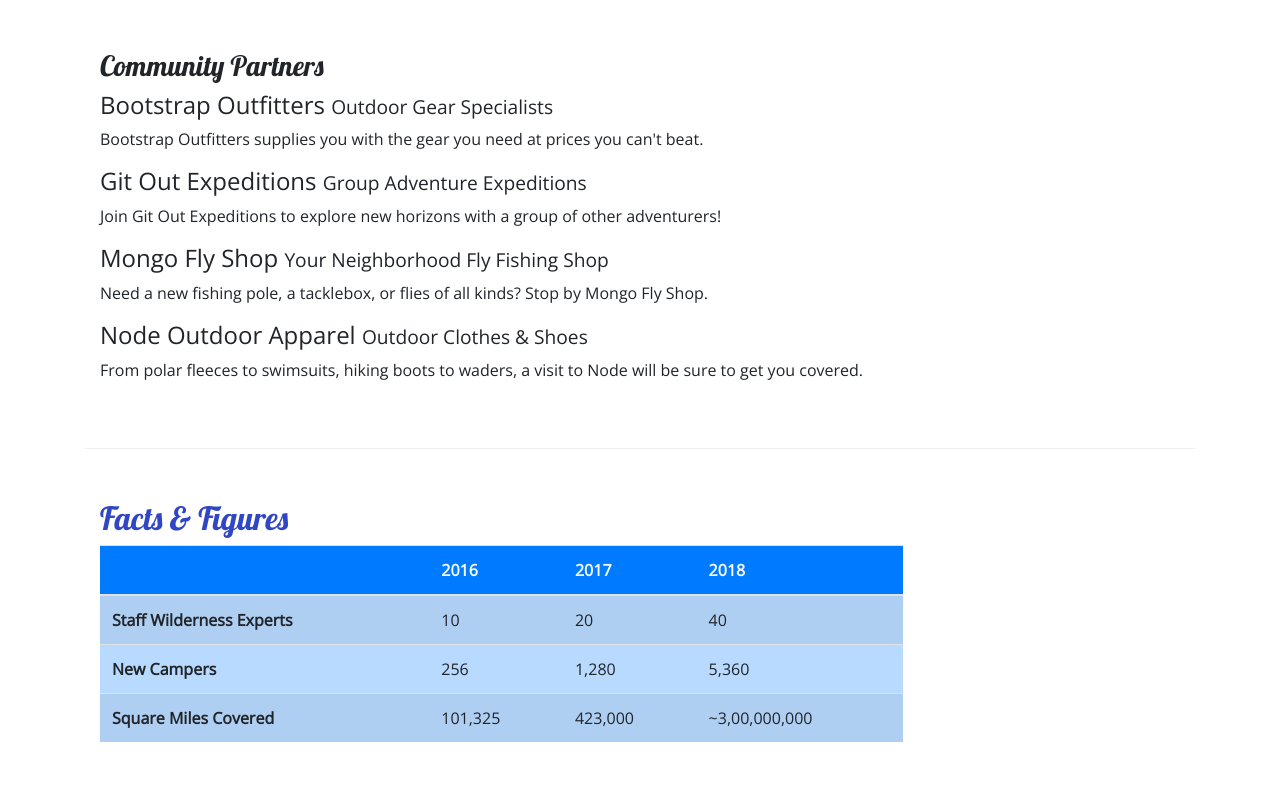
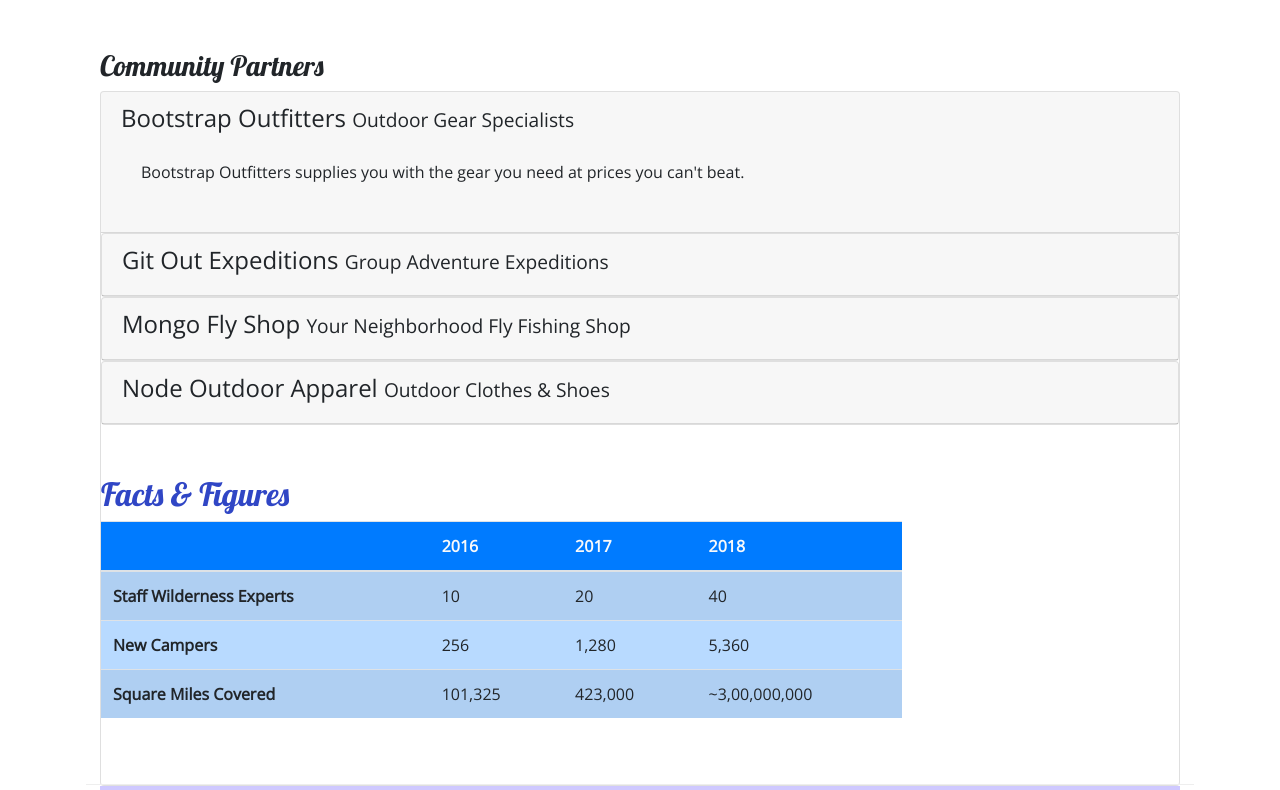
Before and after one commit to Janstamos21/Nucampsite, a website: page aboutus.html in a window 1280 px wide. Shown: the part 769-1559 px from the top of the page. Drawn offline with nearby package versions, Linux system fonts and the light colour scheme.

Commit message:
Accordion

```diff
--- a/aboutus.html
+++ b/aboutus.html
@@ -103,16 +103,65 @@
         <div class="row row-content">
             <div class="col-12">
                 <h3>Community Partners</h3>
-                <h4>Bootstrap Outfitters <small>Outdoor Gear Specialists</small></h4>
-                <p class="d-none d-sm-block">Bootstrap Outfitters supplies you with the gear you need at prices you can't beat.</p>
-                <h4>Git Out Expeditions <small>Group Adventure Expeditions</small></h4>
-                <p class="d-none d-sm-block">Join Git Out Expeditions to explore new horizons with a group of other adventurers!</p>
-                <h4>Mongo Fly Shop <small>Your Neighborhood Fly Fishing Shop</small></h4>
-                <p class="d-none d-sm-block">Need a new fishing pole, a tacklebox, or flies of all kinds? Stop by Mongo Fly Shop.</p>
-                <h4>Node Outdoor Apparel <small>Outdoor Clothes & Shoes</small></h4>
-                <p class="d-none d-sm-block">From polar fleeces to swimsuits, hiking boots to waders, a visit to Node will be sure to get you covered.</p>
+
+                <div id="accordion">
+                    <div class="card">
+                        <div role="tab" class="card-header">
+                            <h4>
+                                <a data-toggle="collapse" data-target="#bootstrap">
+                                Bootstrap Outfitters <small>Outdoor Gear Specialists</small>
+                            </a>
+                            </h4>
+                            <div class="collapse show" id="bootstrap" data-parent="#accordion">
+                                <div class="card-body">
+                            <p class="d-none d-sm-block">Bootstrap Outfitters supplies you with the gear you need at prices you can't beat.</p>
+                        </div>
+                    </div>
+                </div>
+
+                <div class="card">
+                    <div role="tab" class="card-header">
+                        <h4>
+                           <a class="collapsed" data-toggle="collapse" data-target="#git">
+                            Git Out Expeditions <small>Group Adventure Expeditions</small>
+                        </a>
+                    </h4>
+                <div class="collapse" id="git" data-parent="#accordion">
+                     <div class="card-body">
+                            <p class="d-none d-sm-block">Join Git Out Expeditions to explore new horizons with a group of other adventurers!</p>
+                        </div>
+                    </div>
+                </div>
+                </div>
+                <div class="card">
+                    <div role="tab" class="card-header">
+                        <h4>
+                          <a class="collapsed" data-toggle="collapse" data-target="#mongo">
+                            Mongo Fly Shop <small>Your Neighborhood Fly Fishing Shop</small>
+                            </a>
+                        </h4>
+                        <div class="collapse" id="mongo" data-parent="#accordion">
+                            <div class="card-body">
+                        <p class="d-none d-sm-block">Need a new fishing pole, a tacklebox, or flies of all kinds? Stop by Mongo Fly Shop.</p>
+                    </div>
+                </div>
             </div>
-        </div>
+            </div>
+            <div class="card">
+                <div role="tab" class="card-header">
+                    <h4>
+                        <a class="collapsed" data-toggle="collapse" data-target="#node">
+                        Node Outdoor Apparel <small>Outdoor Clothes & Shoes</small>
+                    </a>
+                    </h4>
+                    <div class="collapse" id="node" data-parent="#accordian">
+                    <div class="card-body">
+                    <p class="d-none d-sm-block">From polar fleeces to swimsuits, hiking boots to waders, a visit to Node will be sure to get you covered.</p>
+                </div>
+                 </div>
+            </div>
+            </div>
+
 
         <div class="row row-content">
             <div class="col-sm-9">
--- a/css/styles.css
+++ b/css/styles.css
@@ -34,3 +34,9 @@
 .navbar {
     background-color: #901CAD;
 }
+
+.tab-content {
+    border: 1px solid #DDD;
+    border-top:none;
+    padding: 10px;
+}
```
